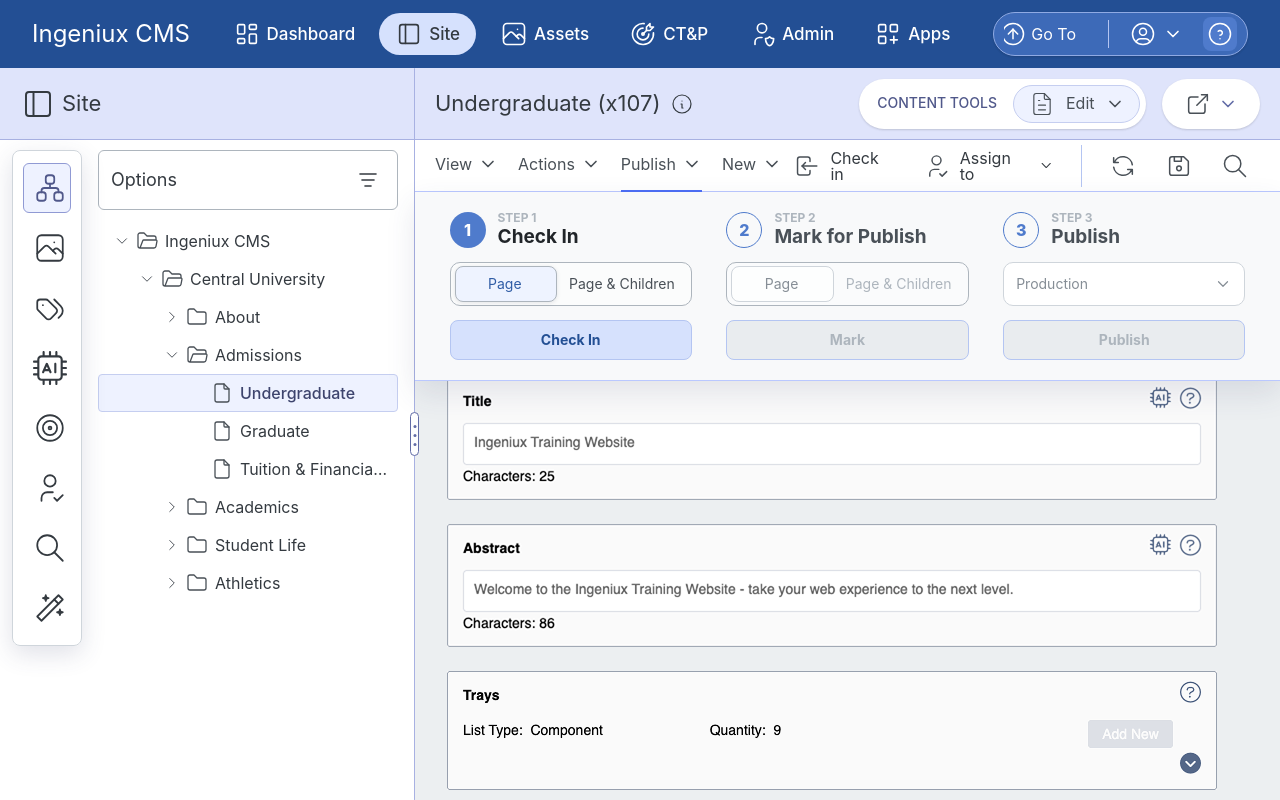
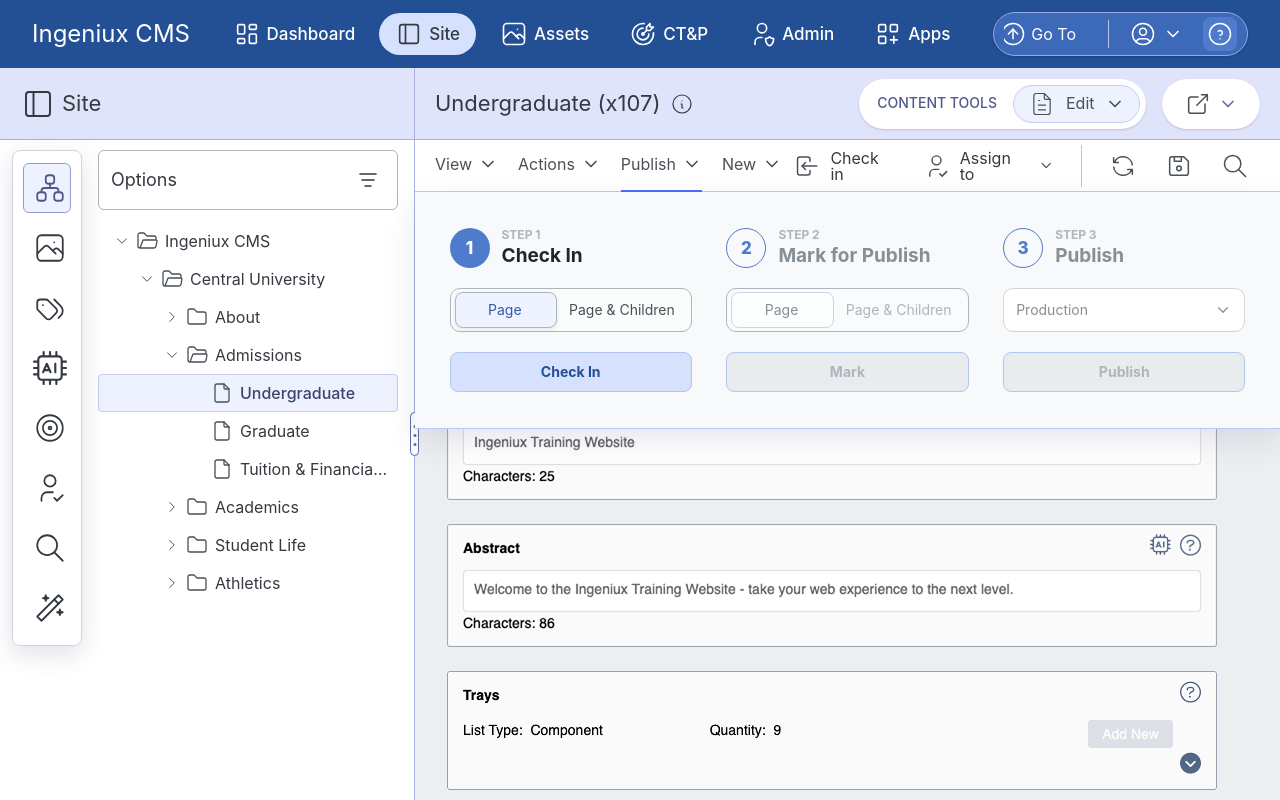
Before and after one commit to josephxbrick/mantine-app-cms-navigation, a React (Vite) app: page / in a window 1280 px wide. Both pictures are taken after a click on the button "Publish". Built offline with nearby package versions, Linux system fonts and the light colour scheme.

Commit message:
Polish megamenu spacing

```diff
--- a/src/features/content-workspace/megamenus/MegamenuRenderer.tsx
+++ b/src/features/content-workspace/megamenus/MegamenuRenderer.tsx
@@ -34,8 +34,9 @@
   MegamenuRadioValues,
 } from "./types";
 
-const MIN_COLUMN_GAP = 32;
-const MAX_COLUMN_GAP = 64;
+const MIN_COLUMN_GAP = 56;
+const MAX_COLUMN_GAP = 88;
+const COLUMN_OUTER_PADDING_RATIO = 0.6;
 const VIEWPORT_HORIZONTAL_MARGIN = 32;
 const COLUMN_HEADER_GAP = 12;
 const COLUMN_ITEM_GAP = 4;
@@ -256,7 +257,12 @@
   animated: boolean;
 };
 
-type DisplayGroupProps = {
+type ColumnDisplayGroupProps = {
+  children: ReactNode;
+  columnGap: number;
+};
+
+type InlineMenuItemDisplayProps = {
   children: ReactNode;
 };
 
@@ -265,9 +271,19 @@
   header?: string;
 };
 
-function DisplayGroup({ children }: DisplayGroupProps) {
+function ColumnDisplayGroup({
+  children,
+  columnGap,
+}: ColumnDisplayGroupProps) {
   return (
-    <Group align="stretch" gap={0}>
+    <Group
+      align="stretch"
+      gap={0}
+      style={{
+        paddingInline:
+          columnGap * COLUMN_OUTER_PADDING_RATIO,
+      }}
+    >
       {children}
     </Group>
   );
@@ -335,7 +351,7 @@
   let visibleColumnIndex = 0;
 
   return (
-    <>
+    <ColumnDisplayGroup columnGap={columnGap}>
       {slotViews.map(
         ({ slot, visibleColumn, columnWidth }) => {
           const hasLeadingGap =
@@ -383,7 +399,7 @@
           );
         }
       )}
-    </>
+    </ColumnDisplayGroup>
   );
 }
 
@@ -983,7 +999,7 @@
 
 function InlineMenuItemDisplay({
   children,
-}: DisplayGroupProps) {
+}: InlineMenuItemDisplayProps) {
   return (
     <Group gap="xs" wrap="nowrap">
       {children}
@@ -1071,9 +1087,5 @@
     onCommand,
   };
 
-  return (
-    <DisplayGroup>
-      <MenuColumnSlots {...menuColumnSlotsProps} />
-    </DisplayGroup>
-  );
+  return <MenuColumnSlots {...menuColumnSlotsProps} />;
 }
--- a/src/features/content-workspace/toolbars/SecondaryToolbar.tsx
+++ b/src/features/content-workspace/toolbars/SecondaryToolbar.tsx
@@ -83,7 +83,7 @@
 
 type MenuKey = string | null;
 
-const MEGAMENU_CLOSE_DELAY_MS = 400;
+const MEGAMENU_CLOSE_DELAY_MS = 250;
 const PUBLISH_MENU_KEY = "publish";
 
 type MegamenuRendererKey =
@@ -672,14 +672,13 @@
     return null;
   }
 
-  const activeMenuIsPublishWizard =
-    activeMenuConfig.renderer === "edit-publish";
+  const activeMenuUsesOwnPadding =
+    activeMenuConfig.renderer !== "placeholder";
 
   return (
     <Paper
       radius={0}
-      px={activeMenuIsPublishWizard ? 0 : "xl"}
-      py="lg"
+      px={activeMenuUsesOwnPadding ? 0 : "xl"}
       bg="gray.0"
       style={{
         position: "absolute",
@@ -687,6 +686,8 @@
         left: 0,
         right: 0,
         zIndex: 20,
+        paddingBlock:
+          "calc(var(--mantine-spacing-lg) + 16px)",
         borderBottom:
           "1px solid var(--mantine-color-indigo-2)",
         boxShadow: "0 12px 28px rgba(61,68,109,0.12)",
--- a/src/features/content-workspace/tools/edit/megamenus/MegamenuPublish.tsx
+++ b/src/features/content-workspace/tools/edit/megamenus/MegamenuPublish.tsx
@@ -67,7 +67,7 @@
   gap: number;
 };
 
-const PUBLISH_STEP_PENDING_MS = 3100;
+const PUBLISH_STEP_PENDING_MS = 3350;
 const PUBLISH_STEP_RATIO = 7;
 const PUBLISH_GAP_RATIO = 1;
 const PUBLISH_STEP_GAP_RATIO = {
@@ -77,9 +77,11 @@
 const PUBLISH_COMPLETE_STATUS_BACKGROUND =
   "var(--mantine-color-green-0)";
 const PUBLISH_COMPLETE_STATUS_BORDER =
-  "1px solid var(--mantine-color-green-3)";
+  "1px solid var(--mantine-color-green-4)";
 const PUBLISH_COMPLETE_STATUS_TEXT =
   "var(--mantine-color-green-8)";
+const PUBLISH_STEP_TITLE_PRIMARY_COLOR = "asxGray.9";
+const PUBLISH_STEP_TITLE_SECONDARY_COLOR = "asxGray.6";
 
 const publishFlowState: PublishFlowState = {
   completedSteps: new Set(),
@@ -532,7 +534,7 @@
 
   return (
     <Stack
-      gap={14}
+      gap={20}
       w={stepWidth}
     >
       <Group align="center" gap={12} wrap="nowrap">
@@ -543,7 +545,7 @@
           stepNumber={stepNumber}
           tone={tone}
         />
-        <Stack gap={2} style={{ minWidth: 0 }}>
+        <Stack gap={4} style={{ minWidth: 0 }}>
           <Text
             fz={12}
             fw={700}
@@ -557,7 +559,11 @@
             fz={19}
             fw={700}
             lh={1.15}
-            c={isCurrentStep ? "asxGray.9" : "asxGray.7"}
+            c={
+              isCurrentStep
+                ? PUBLISH_STEP_TITLE_PRIMARY_COLOR
+                : PUBLISH_STEP_TITLE_SECONDARY_COLOR
+            }
           >
             {step.title}
           </Text>
@@ -608,23 +614,23 @@
   return (
     <Box
       style={{
-        width: 36,
-        height: 36,
+        width: 40,
+        height: 40,
         borderRadius: 999,
         display: "grid",
         placeItems: "center",
         border: outlined ? `1px solid ${tone}` : "none",
         background: outlined ? "transparent" : tone,
         color: outlined ? tone : "white",
-        fontSize: 16,
+        fontSize: 17,
         fontWeight: 800,
         flexShrink: 0,
       }}
     >
       {pending ? (
-        <Loader color="white" size={18} />
+        <Loader color="white" size={20} />
       ) : completed ? (
-        <IconCheck size={21} stroke={2.8} />
+        <IconCheck size={24} stroke={2.8} />
       ) : (
         stepNumber
       )}
```
Also changed, not shown: 4 other files (tests, documents, lock files or other folders).
